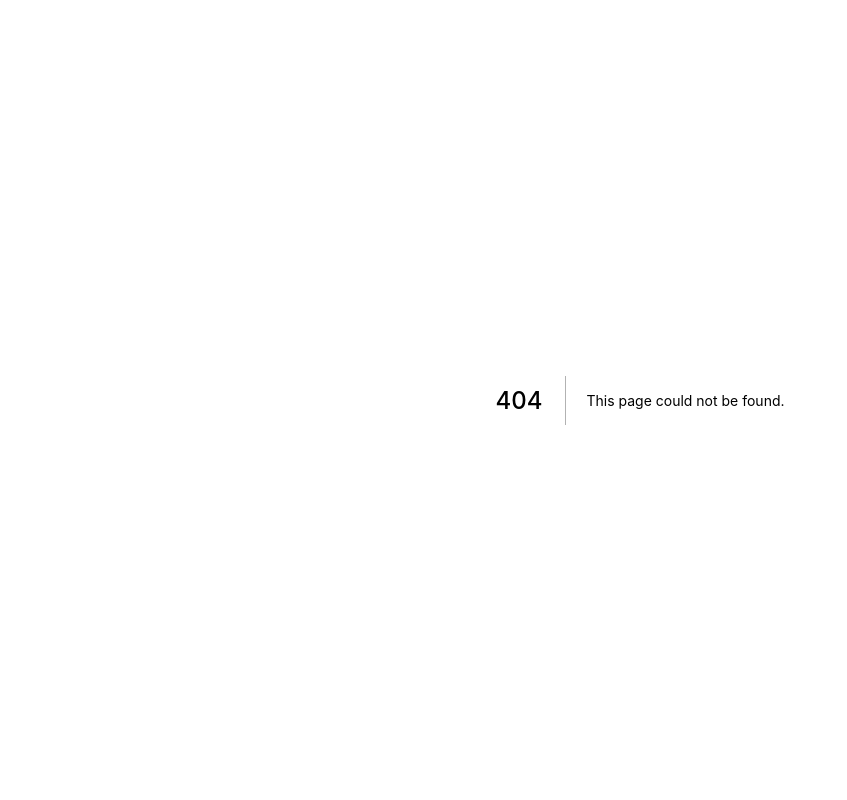
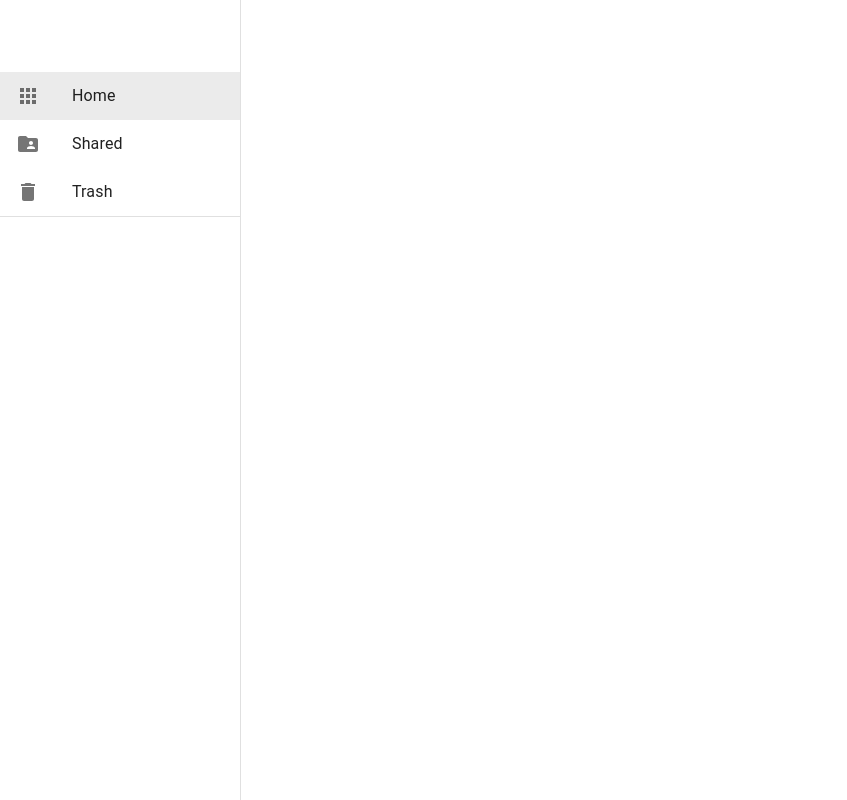
Before and after one commit to Riolku/cryptbox, a Next.js app in the folder frontend/: page /user in a window 1280 px wide. Before the commit this address had no page. Shown: the whole page, without its empty margins (0-847 px from the left). Built offline with nearby package versions, Linux system fonts and the light colour scheme.

Commit message:
user.tsx created and left drawer working

```diff
--- /dev/null
+++ b/frontend/components/FilePicker.tsx
@@ -0,0 +1,20 @@
+import Button from '@material-ui/core/Button';
+import React, { useRef } from 'react';
+
+export interface FilePickerProps {
+    onFile: (file: File | null) => void;
+}
+
+export default function FilePicker({onFile}: FilePickerProps){
+    const input = useRef<HTMLInputElement>(null);
+    return(
+        <Button variant="contained" onClick={()=>{
+            input.current?.click();
+        }}>
+            <input ref={input} type="file" style={{ display: 'none'}} onChange={(ev)=>{
+                onFile(ev.target.files ? ev.target.files[0] : null);
+            }}/>
+            Upload
+        </Button>
+    )
+}
--- a/frontend/package.json
+++ b/frontend/package.json
@@ -8,6 +8,8 @@
     "start": "next start"
   },
   "dependencies": {
+    "@material-ui/core": "^4.11.2",
+    "@material-ui/icons": "^4.11.2",
     "@types/node": "^14.14.21",
     "@types/react": "^17.0.0",
     "next": "10.0.5",
--- /dev/null
+++ b/frontend/pages/user.tsx
@@ -0,0 +1,75 @@
+import Head from 'next/head';
+import FilePicker from '../components/FilePicker';
+import { useState } from 'react'
+import { makeStyles } from '@material-ui/core/styles';
+import { Drawer, Toolbar, List, Typography, Divider, ListItem, ListItemIcon, ListItemText } from '@material-ui/core'
+import AppsIcon from '@material-ui/icons/Apps';
+import FolderSharedIcon from '@material-ui/icons/FolderShared';
+import DeleteIcon from '@material-ui/icons/Delete';
+
+const drawerWidth = 240;
+
+const useStyles = makeStyles((theme) => ({
+    root: {
+      display: 'flex',
+    },
+    appBar: {
+      zIndex: theme.zIndex.drawer + 1,
+    },
+    drawer: {
+      width: drawerWidth,
+      flexShrink: 0,
+    },
+    drawerPaper: {
+      width: drawerWidth,
+    },
+    drawerContainer: {
+      overflow: 'auto',
+    },
+    content: {
+      flexGrow: 1,
+      padding: theme.spacing(3),
+    },
+  }));
+
+export default function User(){
+
+    const classes = useStyles();
+
+    const [fvstate, setFVState] = useState("Home")
+
+    const handleListItemClick =(event: React.MouseEvent<HTMLDivElement, MouseEvent>, index: string)=>{
+        setFVState(index)
+    }
+
+    return(
+        //<FilePicker onFile={(file)=>}></FilePicker>
+        <Drawer
+            className={classes.drawer}
+            variant="permanent"
+            classes={{
+                paper: classes.drawerPaper
+            }}>
+
+            <Toolbar />
+            <div className={classes.drawerContainer}>
+                <List>
+                    <ListItem button selected={fvstate === "Home"} key={"Home"} onClick={(ev)=>{handleListItemClick(ev, "Home")}}>
+                        <ListItemIcon><AppsIcon /></ListItemIcon>
+                        <ListItemText primary={"Home"} />
+                    </ListItem>
+                    <ListItem button selected={fvstate === "Shared"} key={"Shared"} onClick={(ev)=>{handleListItemClick(ev, "Shared")}}>
+                        <ListItemIcon><FolderSharedIcon /></ListItemIcon>
+                        <ListItemText primary={"Shared"} />
+                    </ListItem>
+                    <ListItem button selected={fvstate === "Trash"} key={"Trash"} onClick={(ev)=>{handleListItemClick(ev, "Trash")}}>
+                        <ListItemIcon><DeleteIcon /></ListItemIcon>
+                        <ListItemText primary={"Trash"} />
+                    </ListItem>
+                    <Divider />
+                </List>
+            </div>
+
+        </Drawer>
+    )
+}
```
Also changed, not shown: frontend/pages/register.tsx (line endings or trailing spaces), 1 other file (tests, documents, lock files or other folders).
